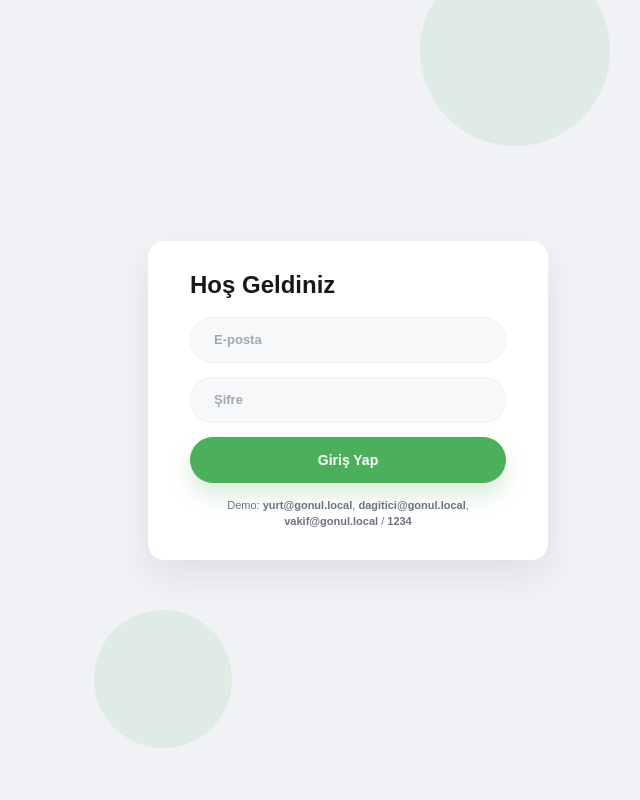
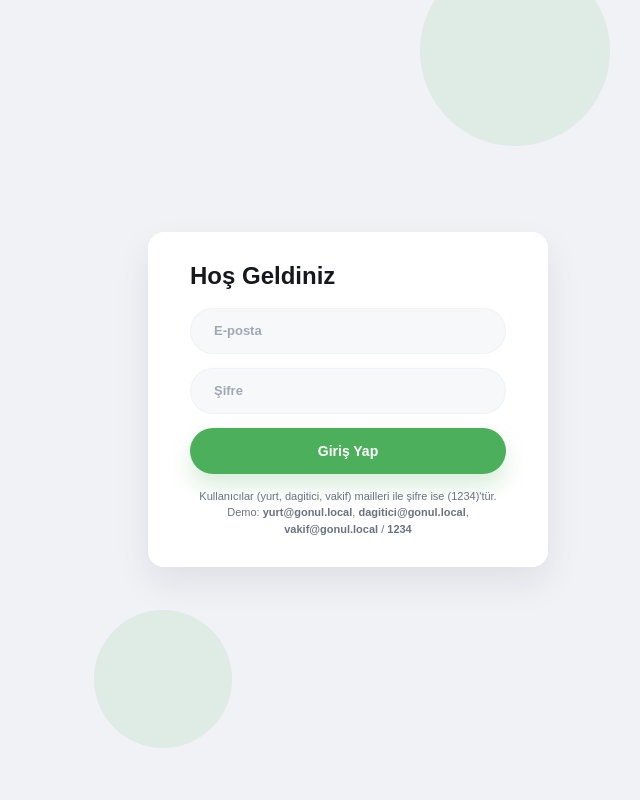
Before and after one commit to gonulyolculari/index, a plain HTML site: page gonul-sofralari/index.html in a window 1280 px wide. Shown: the whole page, without its empty margins (292-932 px from the left). Drawn offline with Linux system fonts and the light colour scheme.

Commit message:
Update index.html

```diff
--- a/gonul-sofralari/index.html
+++ b/gonul-sofralari/index.html
@@ -68,7 +68,7 @@
         </label>
 
         <button class="sofra-btn sofra-btn-primary" type="submit">Giriş Yap</button>
-        <small>Demo: <strong>yurt@gonul.local</strong>, <strong>dagitici@gonul.local</strong>, <strong>vakif@gonul.local</strong> / <strong>1234</strong></small>
+        <small>Kullanıcılar (yurt, dagitici, vakif) mailleri ile şifre ise (1234)'tür. <br> Demo: <strong>yurt@gonul.local</strong>, <strong>dagitici@gonul.local</strong>, <strong>vakif@gonul.local</strong> / <strong>1234</strong></small>
       </form>
     </section>
 
```
